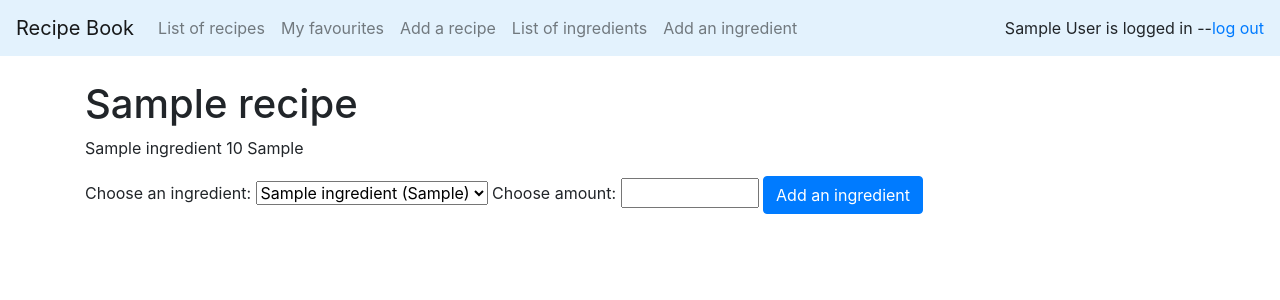
After one commit to att78/reseptikirja, a Flask app: page /recipes/1/setingredients in a window 1280 px wide. The commit adds this page. Shown: the top 300 px of the page. Run offline with Flask 2, Linux system fonts and the light colour scheme; a user stored in the database is signed in; tables that the repository leaves empty hold one stand-in row (values such as "Sample post"); some libraries are stand-ins or nearby versions.

Commit message:
raaka-aineita voi lisätä, ei vielä poistaa

```diff
--- a/application/ingredients/forms.py
+++ b/application/ingredients/forms.py
@@ -16,9 +16,9 @@ class IngredientForm(FlaskForm):
         csrf = False
 
 class IngredientInRecipeForm(FlaskForm):
-    recipe = StringField("Name", [validators.Length(min=2, max=50, message="Name must be between 2 and 50 characters long")])
-    ingredient = StringField("Ingredient's unit", [validators.Length(min=1, max=10, message="Unit must be between 1 and 10 characters long")])
-    amount = IntegerField("Amount of ingredient",[validators.Length(min =1, max=10, message="Amount must be between 1 and 5 characters long")])
+    recipe = IntegerField("Name")
+    ingredient = IntegerField("Ingredient's unit")
+    amount = IntegerField("Amount of ingredient")
     id = 0
 
     class Meta:
--- a/application/ingredients/views.py
+++ b/application/ingredients/views.py
@@ -1,5 +1,6 @@
 from application import app, db, login_manager, login_required
 from flask import redirect, render_template, request, url_for
+from application.recipes.models import Recipe
 from application.ingredients.models import Ingredient
 from application.ingredients.models import IngredientInRecipe
 from application.ingredients.forms import IngredientForm
@@ -84,35 +85,86 @@ def ingredient_remove(ingredient_id):
     return redirect(url_for("ingredients_index"))
 
 
+
 # Raaka-aineen lisääminen reseptiin
 
-@app.route("/recipes/addraw", methods=["POST"])
+@app.route("/recipes/<recipe_id>/addraw", methods=["POST"])
 @login_required
-def recipe_ingredient_create():
+def recipe_ingredient_create(recipe_id):
 
     form = IngredientInRecipeForm(request.form)
-    r = IngredientInRecipe(form.recipe.data,form.ingredient.data,form.amount.data)
+    #näillä validoidaan
+    recipe = Recipe.query.get(recipe_id)
+    ingredient_id = form.ingredient.data
+    ingredient = Ingredient.query.get(ingredient_id)
+    amount = form.amount.data
+    r = IngredientInRecipe(recipe_id,ingredient_id,amount)
     #r.creator = current_user.id
 
-    if not form.validate():
-        return render_template("recipes/edit.html", form = form)
+    #if not form.validate():
+     #   return render_template("recipes/edit.html")
 
     db.session().add(r)
     db.session().commit()
 
-    return redirect(url_for("recipes_update"))
+    return redirect(url_for("recipe_update", recipe_id=recipe_id))
 
 #Raaka-aineen poistaminen reseptistä
 
-@app.route("/recipes/<recipe_id>/remove", methods = ["POST"])
+@app.route("/recipes/<recipe_id>/<ingredient_id>/remove", methods = ["POST"])
 @login_required
-def ingredient_in_recipe_remove(recipe_id, ingredient_id, amount):
+def recipe_ingredient_remove(ingredient_in_recipe_id):
 
-    ingredient_in_recipe = IngredientInRecipe(recipe_id,ingredient_id, amount)
+    ingredient_in_recipe = IngredientInRecipe.query.get(ingredient_in_recipe_id)
     db.session().delete(ingredient_in_recipe)
     db.session().commit()
 
-    return redirect(url_for("recipes_update"))
+    return redirect(url_for("recipe_update", recipe_id=recipe_id))
 
 
 #Reseptissä olevan raaka-aineen muokkaaminen
+
+
+@app.route("/recipes/<recipe_id>/<ingredient_id>/update", methods=["POST"])
+@login_required
+def recipe_ingredient_update(ingredient_in_recipe_id):
+
+    form = IngredientInRecipeForm(request.form)
+    if not form.validate():
+        return render_template("recipes/edit.html/", form = form)
+
+
+    ingredient_in_recipe = IngredientInRecipe.query.get(ingredient_in_recipe_id)
+    ingredient_in_recipe.amount = form.data.amount
+    db.session().commit()
+
+    return redirect(url_for("recipes_index"))
+
+
+# Reseptin tarkastelu
+
+@app.route("/recipes/<recipe_id>/setingredients", methods=["GET"])
+@login_required
+def recipe_set_ingredients(recipe_id):
+    recipe = Recipe.query.get(recipe_id)
+    ingredients = Ingredient.query.all()
+
+    # reseptissä olevien raaka-aineiden oliot
+    ingredients_in_recipe =IngredientInRecipe.query.filter(IngredientInRecipe.recipe==recipe.id).all()
+
+    #listaus ei ole callable, mutta toimii, jos vie tuollaista lennosta rakennettua oliota eteenpäin
+    already_added = []
+    for i in ingredients_in_recipe:
+        id_number = i.ingredient
+        amount = i.amount
+        raw =Ingredient.query.get(id_number)
+    #pythonin lentävä olio-hässäkkä. Eli python sallii olioiden luomisen lennosta ilman, että oliolle on luotu muualla luokkaa.
+        already_added.append({
+            'id': id_number,
+            'amount': amount,
+            'ingredient': raw
+        })
+
+    #account = User.query.get(current_user.id)
+
+    return render_template("recipes/addingredients.html", recipe = recipe, ingredients = ingredients, ingredients_in_recipe = ingredients_in_recipe, already_added= already_added)
--- a/application/recipes/models.py
+++ b/application/recipes/models.py
@@ -8,10 +8,10 @@ class Recipe(Base):
     name = db.Column(db.String(144), nullable=False)
     description = db.Column(db.Text, nullable=False)
 
-
-
     creator = db.Column(db.Integer, db.ForeignKey('account.id'),
                           nullable=False)
+
+    #ingredients = db.relationship("IngredientInRecipe", backref="recipe", lazy = 'subquery')
 
 
     def __init__(self, name, description):
--- a/application/templates/layout.html
+++ b/application/templates/layout.html
@@ -10,7 +10,7 @@
 
 <body>
 
-  <nav class="navbar navbar-expand-md mb-4 navbar-light" style="background-color: #e3f2fd;" >
+  <nav class="navbar navbar-expand-md mb-4 navbar-light" style="background-color: #e3f2fd;">
     <a class="navbar-brand" href="{{ url_for('main')}}">Recipe Book</a>
     <button class="navbar-toggler" type="button" data-toggle="collapse" data-target="#navbarCollapse"
       aria-controls="navbarCollapse" aria-expanded="false" aria-label="Toggle navigation">
@@ -20,6 +20,9 @@
       <ul class="navbar-nav mr-auto">
         <li class="nav-item">
           <a class="nav-link" href="{{ url_for('recipes_index') }}">List of recipes</a>
+        </li>
+        <li class="nav-item">
+          <a class="nav-link" href="{{ url_for('favourites_index') }}">My favourites</a>
         </li>
         <li class="nav-item">
           <a class="nav-link" href="{{ url_for('recipes_form') }}">Add a recipe</a>
--- /dev/null
+++ b/application/templates/recipes/addingredients.html
@@ -0,0 +1,30 @@
+{% extends "layout.html" %}
+
+
+{% block title %}{{recipe.name}}{% endblock %}
+
+
+{% block body %}
+
+{% for added in already_added %}
+<p>{{added.ingredient.name}} {{added.amount}} {{added.ingredient.unit}}</p>
+
+{% endfor %}
+
+<form method="POST" action="{{ url_for('recipe_ingredient_create', recipe_id=recipe.id) }}">
+    <label for="ingredient">Choose an ingredient:</label>
+
+    <select id="ingredient" name="ingredient">
+
+        {% for ingredient in ingredients %}
+        <option value="{{ingredient.id}}">{{ingredient.name}} ({{ingredient.unit}})</option>
+
+        {% endfor %}
+    </select>
+    <label for="amount">Choose amount:</label>
+    <input type="number" id="amount" name="amount" min="1" max="1000000" />
+
+    <button type="input" class="btn btn-primary">Add an ingredient</button>
+
+</form>
+{% endblock %}
--- a/application/templates/recipes/recipe.html
+++ b/application/templates/recipes/recipe.html
@@ -8,6 +8,7 @@
 
  <p> {{recipe.description}}</p>
  <a href= "{{ url_for('recipe_editform', recipe_id=recipe.id) }}" class = "btn btn-primary" >Update recipe</a>
+ <a href= "{{ url_for('recipe_set_ingredients', recipe_id=recipe.id) }}" class = "btn btn-primary" >Add ingredient</a>
 
 
 {% if form.favourite %}
@@ -24,4 +25,6 @@
 </form>
 {% endif %}
 
+
+
 {% endblock %}
```
Also changed, not shown: application/recipes/views.py (+8 -0 lines), application/templates/recipes/favourites.html (added, +17 -0 lines).
